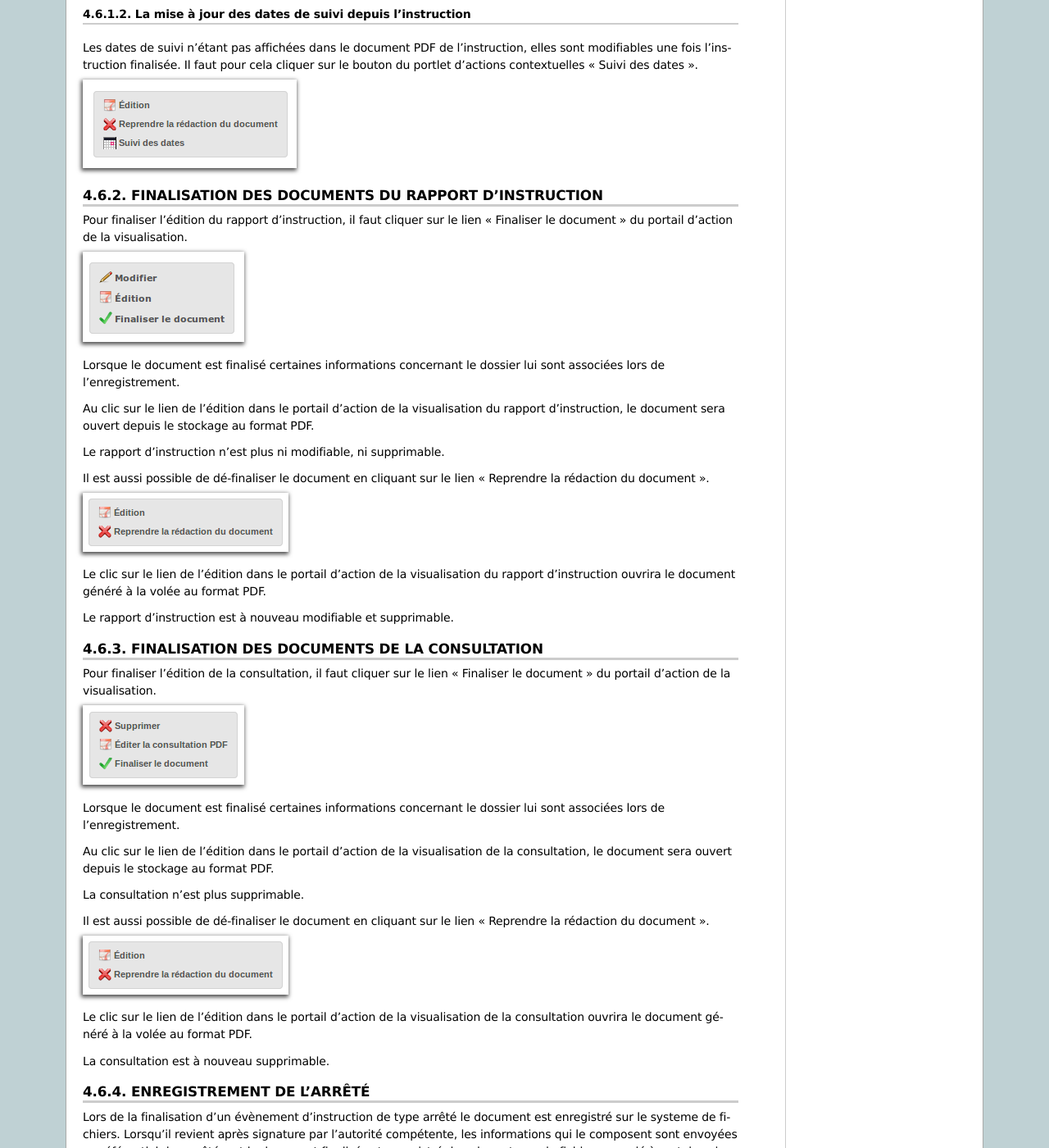
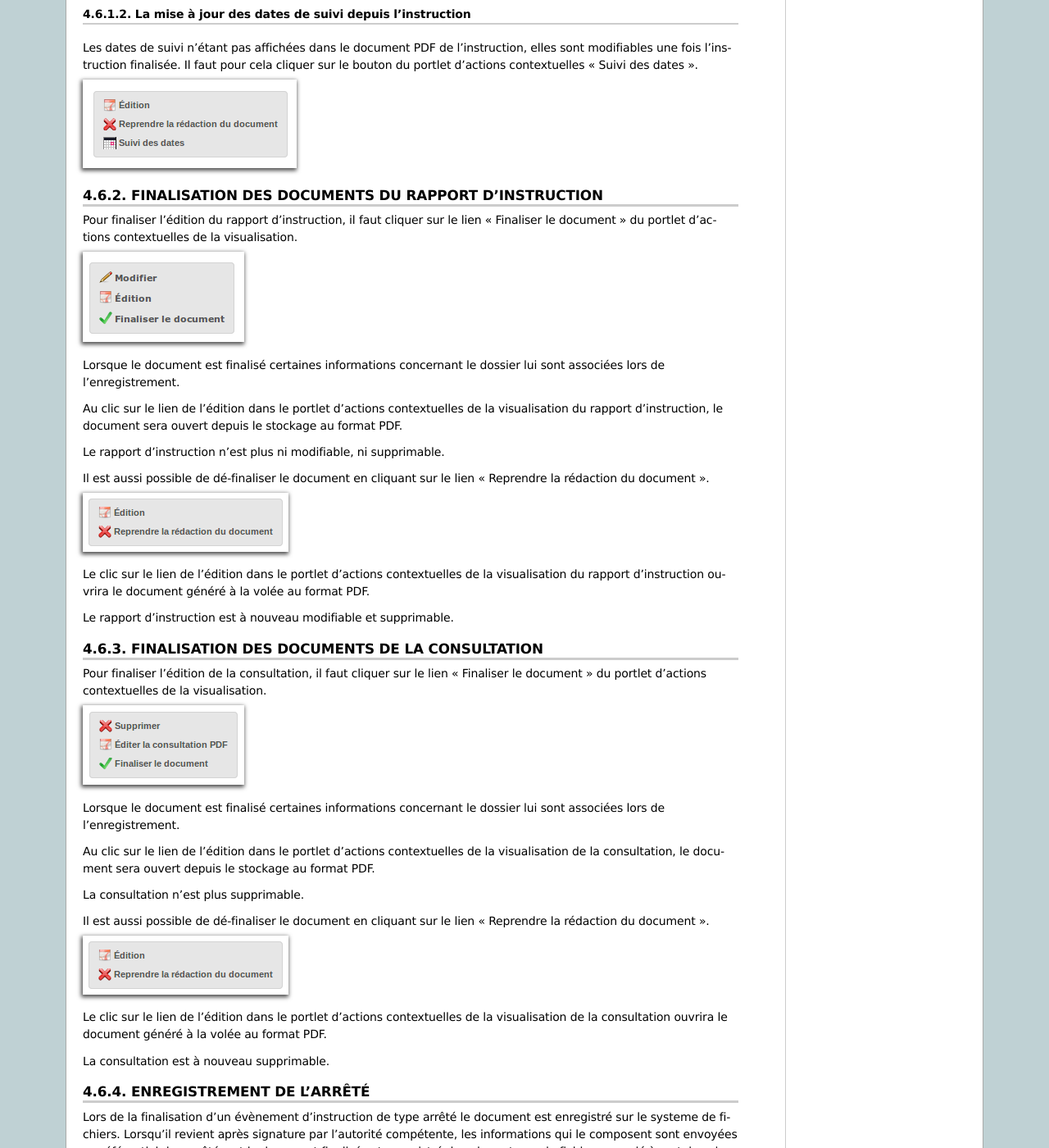
Before and after one commit to mpavaux/openads-documentation, a Sphinx documentation site: the page built from source/manuel_utilisateur/instruction.rst, in a window 1280 px wide and 1400 px high, scrolled down 4801 px. Shown: the whole window at 82% size. Built offline with Sphinx 7.4.7, drawn with Linux system fonts in a browser that asks for light colours; some of the changed text lies outside the part shown.

Commit message:
Changement des occurences du terme "portail d'action" en "portlet d'actions contextuelles"

```diff
--- a/source/manuel_utilisateur/instruction.rst
+++ b/source/manuel_utilisateur/instruction.rst
@@ -196,11 +196,11 @@
 Le principe
 ###########
 
-Pour finaliser l'édition de l'instruction, il faut cliquer sur le lien "Finaliser le document" du portail d'action de la visualisation.
+Pour finaliser l'édition de l'instruction, il faut cliquer sur le lien "Finaliser le document" du portlet d'actions contextuelles de la visualisation.
 
 .. image:: portlet_finaliser.png
 
-Au clic sur le lien de l'édition dans le portail d'action de la visualisation de l'instruction, le document sera ouvert depuis le stockage au format PDF.
+Au clic sur le lien de l'édition dans le portlet d'actions contextuelles de la visualisation de l'instruction, le document sera ouvert depuis le stockage au format PDF.
 
 L'instruction n'est plus ni modifiable, ni supprimable.
 
@@ -213,7 +213,7 @@
 
 Il est aussi possible de dé-finaliser le document au clic sur le lien "Reprendre la rédaction du document".
 
-Le clic sur le lien de l'édition dans le portail d'action de la visualisation de l'instruction ouvrira le document généré à la volée au format PDF.
+Le clic sur le lien de l'édition dans le portlet d'actions contextuelles de la visualisation de l'instruction ouvrira le document généré à la volée au format PDF.
 
 L'instruction est à nouveau modifiable et supprimable.
 
@@ -228,14 +228,14 @@
 Finalisation des documents du rapport d'instruction
 ===================================================
 
-Pour finaliser l'édition du rapport d'instruction, il faut cliquer sur le lien "Finaliser le document" du portail d'action de la visualisation.
+Pour finaliser l'édition du rapport d'instruction, il faut cliquer sur le lien "Finaliser le document" du portlet d'actions contextuelles de la visualisation.
 
 .. image:: portlet_finaliser.png
 
 Lorsque le document est finalisé certaines informations concernant le dossier
 lui sont associées lors de l'enregistrement.
 
-Au clic sur le lien de l'édition dans le portail d'action de la visualisation du rapport d'instruction, le document sera ouvert depuis le stockage au format PDF.
+Au clic sur le lien de l'édition dans le portlet d'actions contextuelles de la visualisation du rapport d'instruction, le document sera ouvert depuis le stockage au format PDF.
 
 Le rapport d'instruction n'est plus ni modifiable, ni supprimable.
 
@@ -243,21 +243,21 @@
 
 .. image:: portlet_definaliser.png
 
-Le clic sur le lien de l'édition dans le portail d'action de la visualisation du rapport d'instruction ouvrira le document généré à la volée au format PDF.
+Le clic sur le lien de l'édition dans le portlet d'actions contextuelles de la visualisation du rapport d'instruction ouvrira le document généré à la volée au format PDF.
 
 Le rapport d'instruction est à nouveau modifiable et supprimable.
 
 Finalisation des documents de la consultation
 =============================================
 
-Pour finaliser l'édition de la consultation, il faut cliquer sur le lien "Finaliser le document" du portail d'action de la visualisation.
+Pour finaliser l'édition de la consultation, il faut cliquer sur le lien "Finaliser le document" du portlet d'actions contextuelles de la visualisation.
 
 .. image:: portlet_finaliser_consultation.png
 
 Lorsque le document est finalisé certaines informations concernant le dossier
 lui sont associées lors de l'enregistrement.
 
-Au clic sur le lien de l'édition dans le portail d'action de la visualisation
+Au clic sur le lien de l'édition dans le portlet d'actions contextuelles de la visualisation
 de la consultation, le document sera ouvert depuis le stockage au format PDF.
 
 La consultation n'est plus supprimable.
@@ -266,7 +266,7 @@
 
 .. image:: portlet_definaliser.png
 
-Le clic sur le lien de l'édition dans le portail d'action de la visualisation
+Le clic sur le lien de l'édition dans le portlet d'actions contextuelles de la visualisation
 de la consultation ouvrira le document généré à la volée au format PDF.
 
 La consultation est à nouveau supprimable.
```
Also changed, not shown: source/manuel_utilisateur/suivi.rst (+4 -4 lines).
